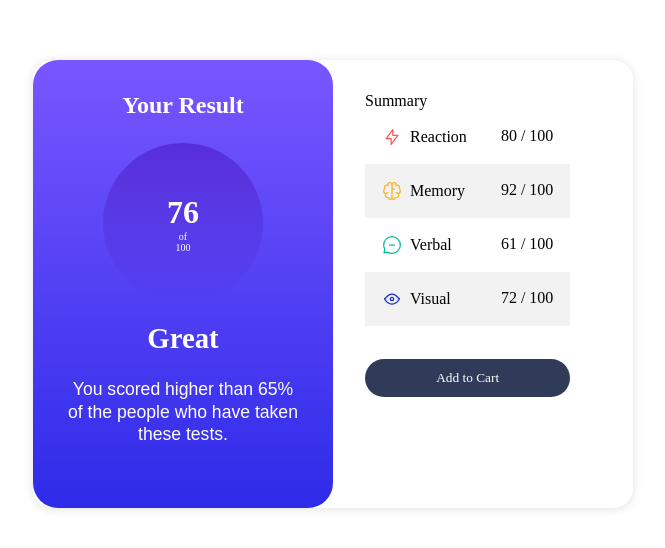
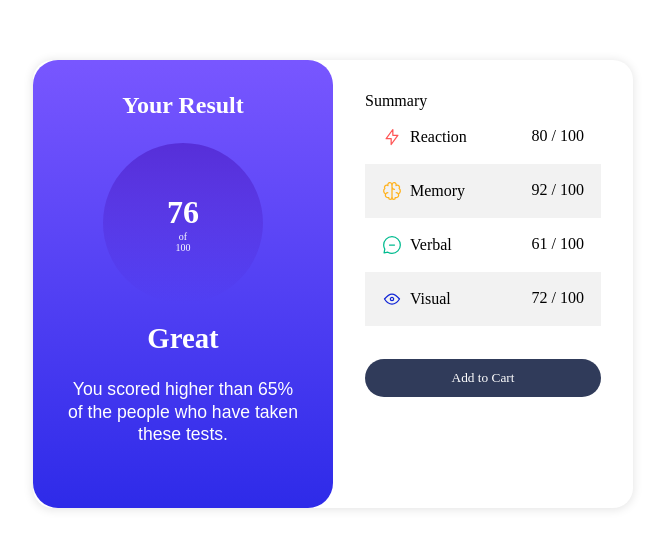
Before and after one commit to abmanaf/Result-summary-component, a React (Vite) app: page / in a window 1280 px wide. Shown: the part 116-664 px from the top of the page, without its empty margins (307-972 px from the left). Built offline with nearby package versions, Linux system fonts and the light colour scheme.

Commit message:
minor changes

```diff
--- a/src/App.css
+++ b/src/App.css
@@ -74,6 +74,7 @@ h2 {
 .right-container {
   border-radius: 0 10px 0 10px;
   padding: 1.5rem;
+  width: 100%;
 }
 
 p {
@@ -94,6 +95,9 @@ button {
   border: none;
   background-color: var(--Dark-gray-blue);
   color: var(--White);
+}
+button:hover {
+  background-image: linear-gradient(hsl(252, 100%, 67%), hsl(241, 81%, 54%));
 }
 
 table {
@@ -129,6 +133,7 @@ tr:nth-child(even) {
   }
   .right-container {
     padding: 2rem;
+    width: 50%;
   }
 
   h1 {
```
